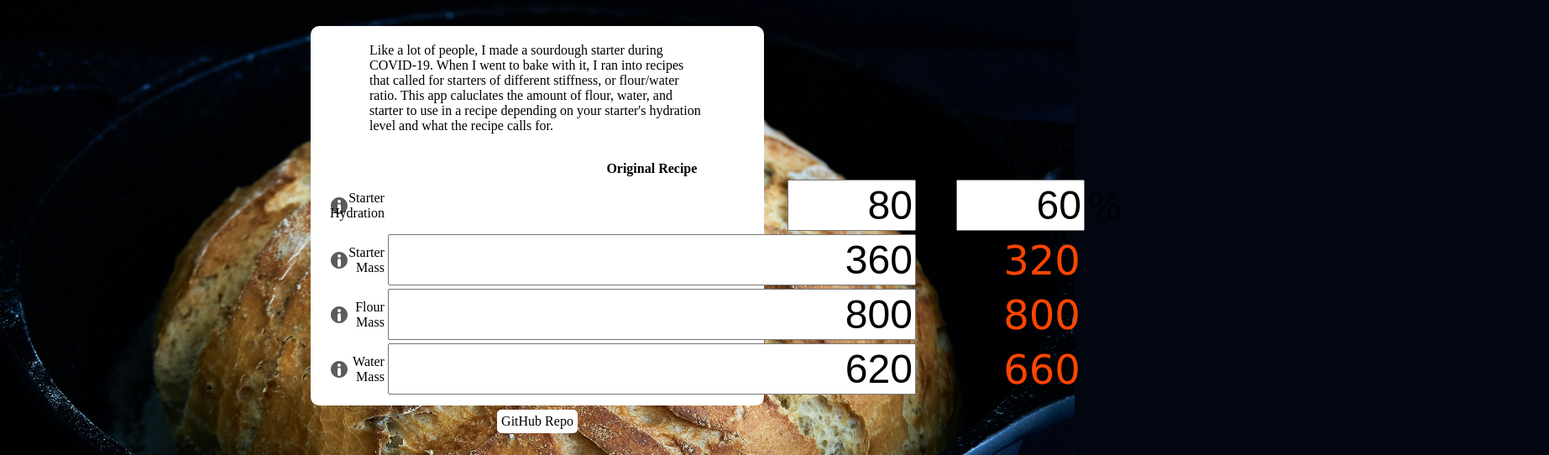
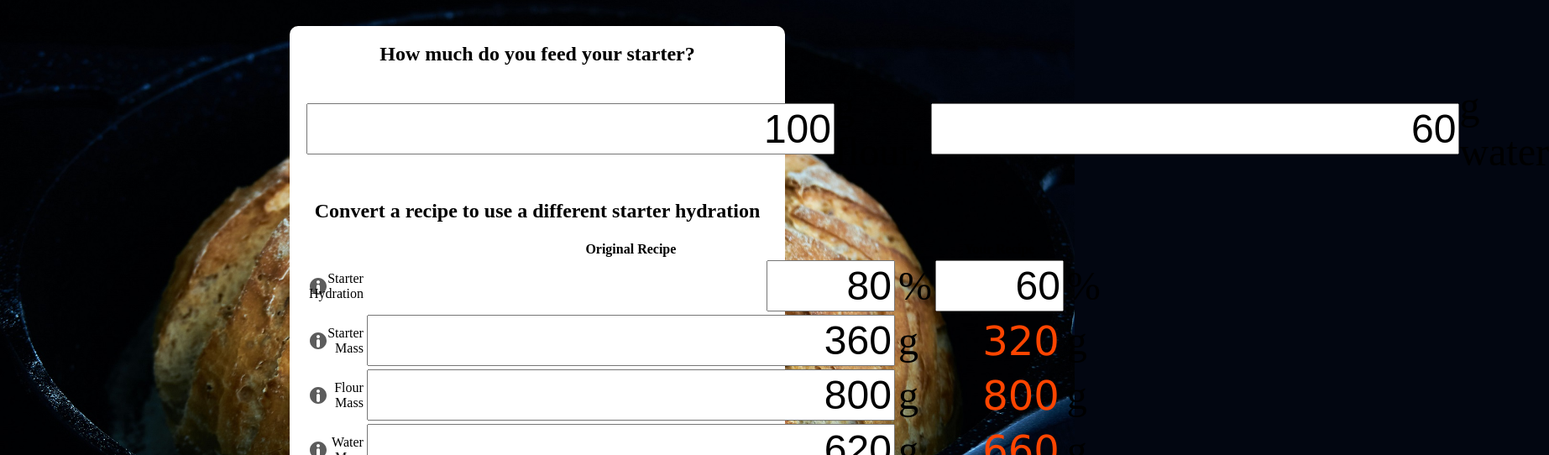
Before and after one commit to EmilyBonar/Sourdough-Calculator, a plain HTML site: page index.html in a window 1280 px wide. Shown: the part 102-644 px from the top of the page at 84% size, 1845 px wide, since content can reach past the window. Drawn offline with Linux system fonts and the light colour scheme.

Commit message:
Add hydration calculator

```diff
--- a/index.html
+++ b/index.html
@@ -30,14 +30,19 @@
 			<h1>Sourdough Calculator</h1>
 		</header>
 		<main>
-			<p>
-				Like a lot of people, I made a sourdough starter during COVID-19. When I
-				went to bake with it, I ran into recipes that called for starters of
-				different stiffness, or flour/water ratio. This app caluclates the
-				amount of flour, water, and starter to use in a recipe depending on your
-				starter's hydration level and what the recipe calls for.
-			</p>
 			<form action="">
+				<h2>How much do you feed your starter?</h2>
+				<div class="starter">
+					<input type="number" class="flour" id="" size="1" /><label
+						for="percent"
+						>g flour,&nbsp;
+					</label>
+					<input type="number" class="water" id="" size="1" /><label
+						for="percent"
+						>g water</label
+					>
+				</div>
+				<h2>Convert a recipe to use a different starter hydration</h2>
 				<table>
 					<th></th>
 					<th>Original Recipe</th>
@@ -50,13 +55,13 @@
 						>
 							Starter Hydration
 						</td>
-						<td class="percent">
+						<td>
 							<input
 								id="percent"
 								type="number"
 								size="1"
 								min="0"
-								max="100"
+								max="200"
 								value="80"
 							/>
 						</td>
@@ -65,9 +70,10 @@
 							<input
 								id="percent"
 								type="number"
+								class="percent Starter Hydration"
 								size="1"
 								min="0"
-								max="100"
+								max="200"
 								value="60"
 							/>
 						</td>
@@ -80,9 +86,12 @@
 						>
 							Starter Mass
 						</td>
-						<td><input type="number" size="1" min="0" value="360" /></td>
-						<td></td>
-						<td><output>320</output></td>
+						<td>
+							<input id="mass" type="number" size="1" min="0" value="360" />
+						</td>
+						<td><label for="mass">g</label></td>
+						<td><output id="output">320</output></td>
+						<td><label for="output">g</label></td>
 					</tr>
 					<tr>
 						<td
@@ -91,9 +100,12 @@
 						>
 							Flour Mass
 						</td>
-						<td><input type="number" size="1" min="0" value="800" /></td>
-						<td></td>
-						<td><output>800</output></td>
+						<td>
+							<input id="mass" type="number" size="1" min="0" value="800" />
+						</td>
+						<td><label for="mass">g</label></td>
+						<td><output id="output">800</output></td>
+						<td><label for="output">g</label></td>
 					</tr>
 					<tr>
 						<td
@@ -102,9 +114,12 @@
 						>
 							Water Mass
 						</td>
-						<td><input type="number" size="1" min="0" value="620" /></td>
-						<td></td>
-						<td><output>660</output></td>
+						<td>
+							<input id="mass" type="number" size="1" min="0" value="620" />
+						</td>
+						<td><label for="mass">g</label></td>
+						<td><output id="output">660</output></td>
+						<td><label for="output">g</label></td>
 					</tr>
 				</table>
 			</form>
--- a/scripts/calculator.js
+++ b/scripts/calculator.js
@@ -1,17 +1,23 @@
 const inputs = document.querySelectorAll("input");
 const outputs = document.querySelectorAll("output");
 
+backCalc();
 calc();
 
 const form = document.querySelector("form");
 form.addEventListener("input", (e) => {
+	if (e.target.parentNode.className == "starter") {
+		starterHydrationCalc();
+	} else if ([...e.target.classList].includes("percent")) {
+		backCalc();
+	}
+	console.log([...e.target.classList]);
 	calc();
 });
 
 function calc() {
-	const hydration = [inputs[0].value / 100, inputs[1].value / 100];
-	const masses = [inputs[2].value, inputs[3].value, inputs[4].value];
-
+	const hydration = [inputs[2].value / 100, inputs[3].value / 100];
+	const masses = [inputs[4].value, inputs[5].value, inputs[6].value];
 	outputs[0].innerHTML = Math.round(
 		(masses[0] / (hydration[0] + 1)) * (hydration[1] + 1),
 	);
@@ -20,4 +26,18 @@ function calc() {
 		masses[2] -
 			((hydration[1] - hydration[0]) * masses[0]) / (hydration[0] + 1),
 	);
+	console.log("test");
 }
+
+function starterHydrationCalc() {
+	const starterHydration = [inputs[0], inputs[1]];
+	inputs[3].value = Math.round(
+		(starterHydration[1].valueAsNumber / starterHydration[0].valueAsNumber) *
+			100,
+	);
+}
+
+function backCalc() {
+	inputs[0].value = "100";
+	inputs[1].value = inputs[3].value;
+}
--- a/styles/mainstyle.css
+++ b/styles/mainstyle.css
@@ -20,7 +20,7 @@ main {
 	margin: auto;
 	padding: 0 20px;
 	width: 35%;
-	min-width: 500px;
+	min-width: 550px;
 	background: white;
 	border-radius: 10px;
 	min-height: 50vh;
@@ -38,6 +38,13 @@ table {
 
 th {
 	text-align: center;
+}
+
+td:nth-child(3) {
+	text-align: left;
+}
+td:nth-child(5) {
+	text-align: left;
 }
 
 output {
@@ -69,6 +76,21 @@ label {
 
 a:visited:not(.badge) {
 	color: blue;
+}
+
+h2 {
+	text-align: center;
+}
+
+.starter {
+	display: flex;
+	flex-flow: row nowrap;
+	margin-bottom: 30px;
+}
+
+.starter > input {
+	width: auto;
+	flex: 1 1 20%;
 }
 
 .nav {
```
